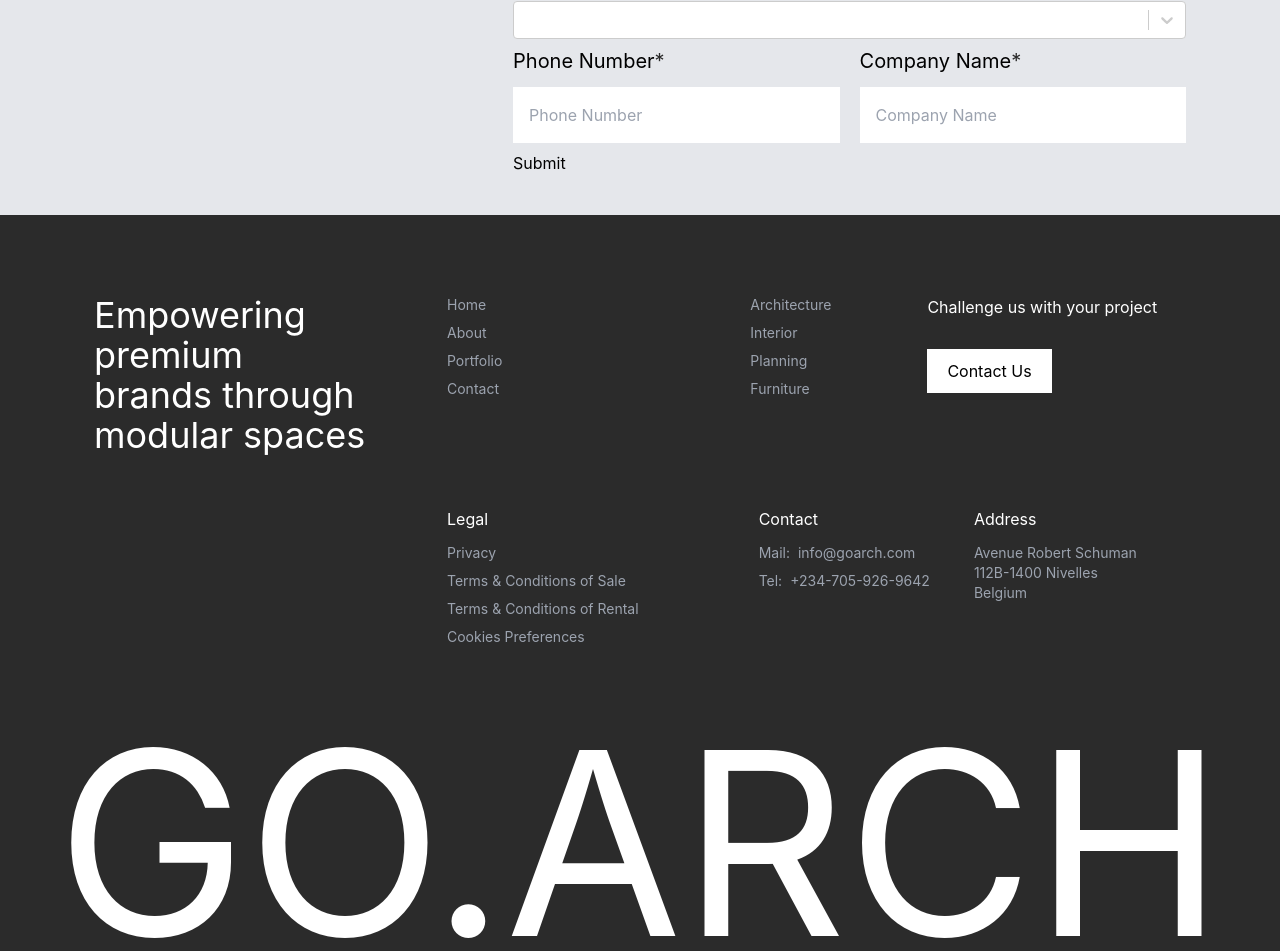
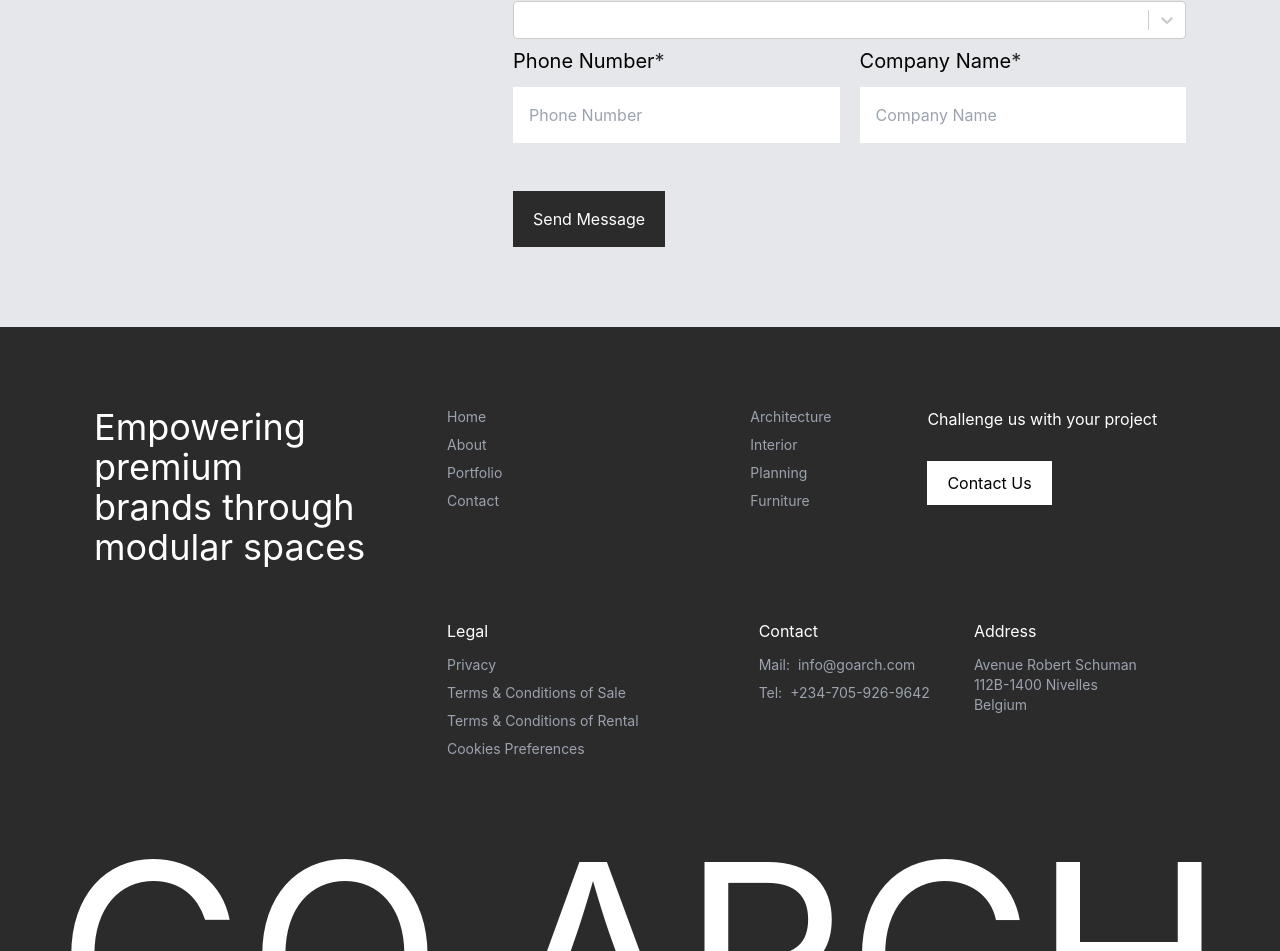
Before and after one commit to Tez-cyber/architecture-website, a React (Vite) app: page / in a window 1280 px wide. Shown: the part 2942-3893 px from the top of the page. Built offline with nearby package versions, Linux system fonts and the light colour scheme; no server answers.

Commit message:
Added Send Message button in contact section

```diff
--- a/src/components/Contact.jsx
+++ b/src/components/Contact.jsx
@@ -79,7 +79,11 @@ const Contact = () => {
                             </div>
                         </div>
                         {/* ====== Submit ======= */}
-                        <button>Submit</button>
+                        <div className="my-5">
+                        <button type='submit' className='bg-darkBrown my-5 text-white px-5 py-4 transition-all hover:bg-inherit hover:text-darkBrown hover:border-[2px] hover:border-darkBrown'>
+                            Send Message
+                        </button>
+                        </div>
                     </form>
                 </div>
             </div>
```
Also changed, not shown: 1 other file (tests, documents, lock files or other folders).
